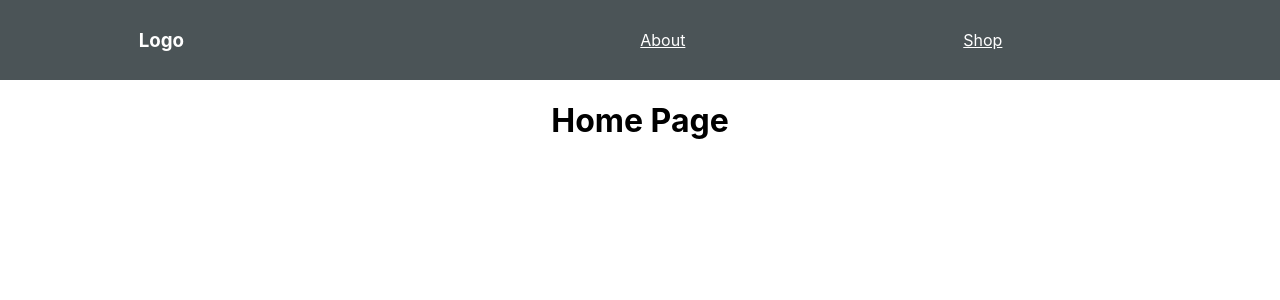
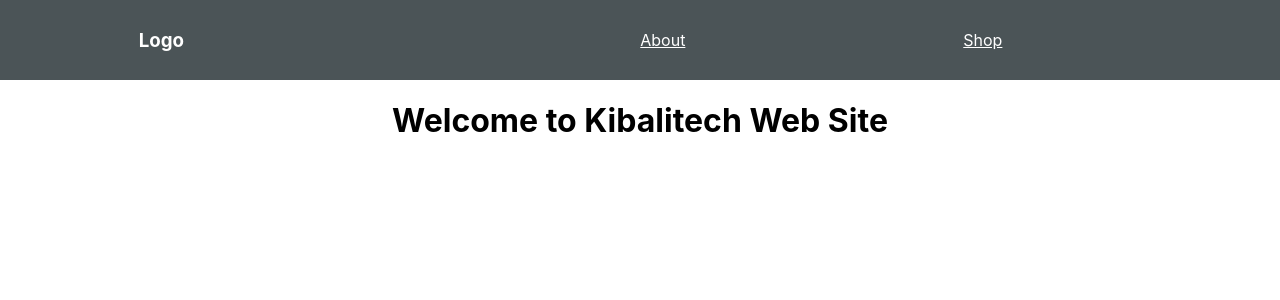
Before and after one commit to kibalitek/my-app, a React (Create React App) app: page / in a window 1280 px wide. Shown: the top 300 px of the page. Built offline with nearby package versions, Linux system fonts and the light colour scheme.

Commit message:
Added welcome text

```diff
--- a/src/App.js
+++ b/src/App.js
@@ -26,7 +26,7 @@ function App() {
 
 const Home = () => (
   <div>
-    <h1>Home Page</h1>
+    <h1>Welcome to Kibalitech Web Site</h1>
   </div>
 );
 
```
